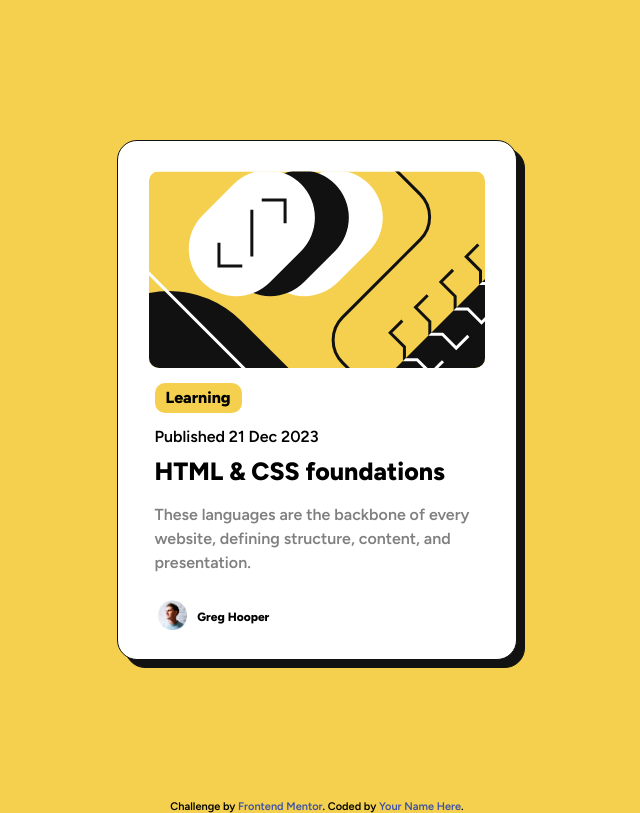
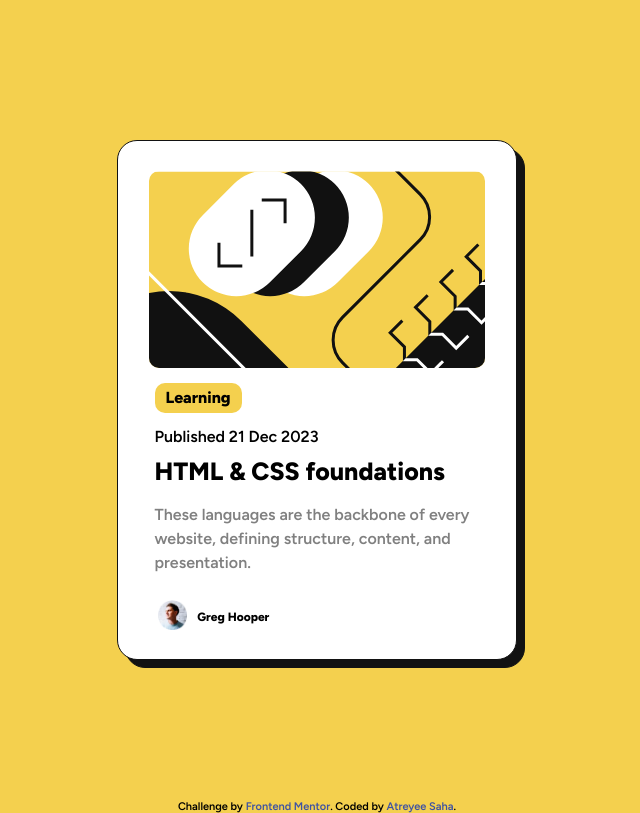
Before and after one commit to River-unknown/feem-blog-preview-card-main, a website: page index.html in a window 1280 px wide. Shown: the whole page, without its empty margins (323-963 px from the left). Drawn offline with Linux system fonts and the light colour scheme.

Commit message:
Update index.html

```diff
--- a/index.html
+++ b/index.html
@@ -48,7 +48,7 @@
   <footer>
   <div class="attribution">
     Challenge by <a href="https://www.frontendmentor.io?ref=challenge" target="_blank">Frontend Mentor</a>.
-    Coded by <a href="#">Your Name Here</a>.
+    Coded by <a href="#">Atreyee Saha</a>.
   </div>
 </footer>
 </body>
```
